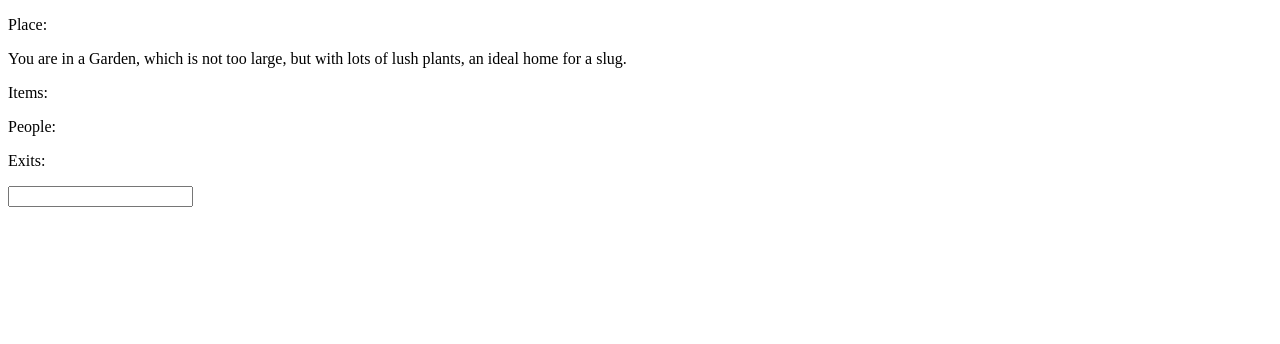
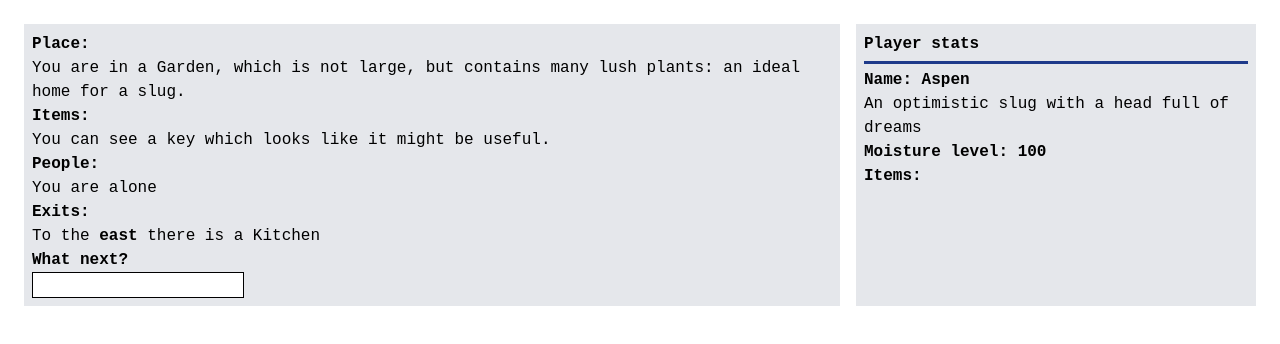
Before and after one commit to infinitemax/TDA-OOP-game, a website: page index.html in a window 1280 px wide. Drawn offline with nearby package versions, Linux system fonts and the light colour scheme.

Commit message:
add extra info on display, including player details

```diff
--- a/index.html
+++ b/index.html
@@ -4,23 +4,35 @@
     <meta charset="UTF-8">
     <meta name="viewport" content="width=device-width, initial-scale=1.0">
     <title>Document</title>
+    <script src="https://cdn.tailwindcss.com"></script>
+    <link rel="stylesheet" href="styles.css">
 </head>
 <body>
     <div>
 
-        <div id="gamearea">
-            <div id="details">
+        <div id="gamearea" class="grid gap-4 grid-cols-1 sm:grid-cols-12">
+            <div id="details" class="sm:col-span-8 bg-gray-200 p-2">
                 <div>
-                    <p>Place:</p>
+                    <p class="descriptionHeading">Place:</p>
                     <p id="placeDescription"></p>
-                    <p>Items:</p>
+                    <p class="descriptionHeading">Items:</p>
                     <p id="itemDescription"></p>
-                    <p>People:</p>
+                    <p class="descriptionHeading">People:</p>
                     <p id="characterDescription"></p>
-                    <p>Exits:</p>
+                    <p class="descriptionHeading">Exits:</p>
                     <p id="exitsDescription"></p>
-                    <input type="text" id="userText">
+                    <p class="descriptionHeading">What next?</p>
+                    <input type="text" id="userText" >
                 </div>
+            </div>
+            <div id="playerDetails" class="sm:col-span-4 bg-gray-200 p-2">
+                <p class="font-bold">Player stats</p>
+                <hr class="h-1 my-1  bg-blue-900">
+                <p class="descriptionHeading">Name: <span id="playerName"></span></p>
+                <p id="playerDescription" class=""></p>
+                <p class="descriptionHeading">Moisture level: <span id="playerMoisture"></span></p>
+                <p class="descriptionHeading">Items:</p>
+                <p id="playerItems"></p>
             </div>
         </div>
 
--- a/index.js
+++ b/index.js
@@ -1,14 +1,14 @@
-let time = new Date()
+let time = new Date();
 
-console.log(`we are online at ${time}!`)
+console.log(`we are online at ${time}!`);
 
 //#region THE PEOPLE
 
 // basic character class, containing properties that all characters need to have.
 class Character {
-  constructor(name, descripion, strength, wisdom) {
+  constructor(name, description, strength, wisdom) {
     this.name = name;
-    this.descripion = descripion;
+    this.description = description;
     this.strength = strength;
     this.wisdom = wisdom;
     this.isEnemy;
@@ -17,19 +17,69 @@ class Character {
 
 // the player of the game - a character with a health property, and an array for storing weapons.
 class Player extends Character {
-  constructor(name, descripion, strength, wisdom, currency) {
-    super(name, descripion, height, strength, wisdom);
-    this.health = 100;
+  constructor(name, description, strength, wisdom, currency) {
+    super(name, description, strength, wisdom);
+    this.moisture = 100;
     this.items = [];
     this.currency = currency;
     this.isEnemy = false;
   }
+
+
+  // methods
+
+  giveName() {
+    return this.name;
+  }
+
+  giveMoisture() {
+    return this.moisture.toString();
+  }
+
+  giveDescription() {
+    return this.description;
+  }
+
+  // giveItems() {
+  //   let itemList = "";
+  //   if (this.items.length < 2) {
+  //     itemList += this.items[0].name;
+  //   } else {
+  //     this.items.forEach(item => {
+
+  //     })
+  //   }
+  // }
+
+  populatePlayerDetails() {
+
+  // display name
+    const playerName = this.giveName();
+
+    document.getElementById("playerName").innerHTML = playerName;
+
+    // display moisture level
+    document.getElementById("playerMoisture").innerHTML = this.giveMoisture();
+
+    // display items
+    // TODO......
+
+    // display description
+    document.getElementById("playerDescription").innerHTML = this.giveDescription();
+  }
+
+  dryOut() {
+    this.moisture -= dryOutRate;
+    console.log(this.moisture)
+  }
+
+
 }
 
 // a class of enemies that we might meet
 class Enemy extends Character {
-  constructor(name, descripion, strength, wisdom, species, weapon) {
-    super(name, descripion, strength, wisdom);
+  constructor(name, description, strength, wisdom, species, weapon) {
+    super(name, description, strength, wisdom);
     this.isEnemy = true;
     this.species = species;
     this.weapon = weapon;
@@ -40,14 +90,14 @@ class Enemy extends Character {
 class Friend extends Character {
   constructor(
     name,
-    descripion,
+    description,
     strength,
     wisdom,
     species,
     itemToGive,
     knowledgeToGive
   ) {
-    super(name, descripion, strength, wisdom);
+    super(name, description, strength, wisdom);
     this.isEnemy = false;
     this.species = species;
     this.itemToGive = itemToGive;
@@ -55,10 +105,13 @@ class Friend extends Character {
   }
 }
 
+// create people
+
+const player = new Player("Aspen", "An optimistic slug with a head full of dreams", 10, 10, 10)
+
 //#endregion
 
 //#region THE PLACES AND THINGS
-
 
 class Place {
   constructor(name, description) {
@@ -74,77 +127,106 @@ class Place {
   }
 
   linkItem(item) {
-    this.linkedItems.push(item)
+    this.linkedItems.push(item);
   }
 
   describePlace() {
-    return `You are in a ${this.name}, which is ${this.description}.`
+    return `You are in a ${this.name}, which is ${this.description}.`;
   }
 
-  describeExits(place) {
-    console.log(this.linkedPlaces)
+  describeItems() {
+    if (this.linkedItems.length === 0) {
+      return "There appears to be nothing of value here.";
+    } else {
+      return `You can see a ${this.linkedItems[0].name} which looks like it might be useful.`;
+    }
   }
 
+  describeCharacters() {
+    if (Object.keys(this.linkedCharacters).length === 0) {
+      return `You are alone`;
+    } else {
+      return `The ${this.name} contains a .... who looks at you and says ....`;
+    }
+  }
 
+  describeExits() {
+    let exits = Object.keys(this.linkedPlaces);
+    let exitDescription = "";
+
+    exits.forEach((exit) => {
+      let placeFromExit = this.linkedPlaces[exit].name;
+      exitDescription += `<p>To the <strong>${exit}</strong> there is a ${placeFromExit}</p>`;
+    });
+
+    return exitDescription;
+  }
 
   // a command method that takes the player input and uses it to move() the player.
   command() {
     let command = "";
-    const directions = ["north", "south", "east", "west"]
+    const directions = ["north", "south", "east", "west"];
 
-    const userInput = document.getElementById("userText")
+    const userInput = document.getElementById("userText");
 
     userInput.addEventListener("keydown", (e) => {
       if (e.key === "Enter") {
-        command = userInput.value.toLowerCase()
-        console.log(command)
-        if (directions.includes(command)){
-          currentRoom = currentRoom.move(command)
+        command = userInput.value.toLowerCase();
+        console.log(command);
+        if (directions.includes(command)) {
+          currentRoom = currentRoom.move(command);
           currentRoom.populatePlaceDetails();
+          player.populatePlayerDetails();
           userInput.value = "";
         } else {
-          alert("Invalid command, please input 'north', 'south', 'east' or 'west'")
+          alert(
+            "Invalid command, please input 'north', 'south', 'east' or 'west'"
+          );
+          userInput.value = "";
         }
       }
-    })
+    });
   }
 
   // a move method, moves the player to a valid place, called by command() method.
   move(direction) {
-    if (this.linkedPlaces[direction]){
-      console.log("direction valid")
-      return this.linkedPlaces[direction]
+    if (this.linkedPlaces[direction]) {
+      console.log("direction valid");
+      player.dryOut();
+      return this.linkedPlaces[direction];
     } else {
-      alert("the way is blocked, try again")
-      return this
+      alert("the way is blocked, try again");
+      player.dryOut();
+      return this;
     }
+
   }
 
   // a method to populate the html, based on the current room
   populatePlaceDetails() {
     // describe the place
-    const placeDetails = "<p>" + this.describePlace() + "</p>"
+    const placeDetails = "<p>" + this.describePlace() + "</p>";
 
     document.getElementById("placeDescription").innerHTML = placeDetails;
 
     //describe the items
 
+    const itemDetails = "<p>" + this.describeItems() + "</p>";
 
+    document.getElementById("itemDescription").innerHTML = itemDetails;
 
+    // describe the characters
 
-    // character speaks:
-    // check if linked characters obj is empty!
-    // if it is, say the room is empty
-    // if not, the character says something.
-    let characterMessage = "";
+    const characterDetails = "<p>" + this.describeCharacters() + "</p>";
 
-    if (Object.keys(this.linkedCharacters).length === 0) {
-      characterMessage = `The ${this.name} is empty`
-    } else {
-      characterMessage = `The ${this.name} contains a .... who looks at you and says ....`
-    }
+    document.getElementById("characterDescription").innerHTML =
+      characterDetails;
 
+    // describe the exits
 
+    const exitDetails = this.describeExits();
+
+    document.getElementById("exitsDescription").innerHTML = exitDetails;
   }
 }
 
@@ -159,7 +241,7 @@ class OutsidePlace extends Place {
   }
 
   get weather() {
-    return this._weather
+    return this._weather;
   }
 }
 
@@ -169,20 +251,36 @@ class SecretPlace extends Place {
   }
 }
 
-
-
 //make some places
 
-const garden = new OutsidePlace("Garden", "not too large, but with lots of lush plants, an ideal home for a slug", "A fine rain is falling")
+const garden = new OutsidePlace(
+  "Garden",
+  "not large, but contains many lush plants: an ideal home for a slug",
+  "A fine rain is falling"
+);
 
 // garden.weather = "sunshine" ====== this is how we use the setter method to change the weather.
 
-const kitchen = new Place("Kitchen", "reasonablt tidy, with plenty of nooks to explore")
-const hallway = new Place("Hallway", "brightly lit, painted white, and with a wobbly wooden floor")
-const staircase = new Place("Staircase", "steep and long, covered with a rough carpet made of some kind of plant fibre")
-const diningRoom = new Place("Dining Room", "long, with blue walls, a dining set, more than a few cobwebs")
-const livingRoom = new Place("Living Room", "dark blue, with a tired looking sofa")
-
+const kitchen = new Place(
+  "Kitchen",
+  "reasonably tidy, with plenty of nooks to explore"
+);
+const hallway = new Place(
+  "Hallway",
+  "brightly lit, painted white, with a wobbly wooden floor"
+);
+const staircase = new Place(
+  "Staircase",
+  "steep and long, covered with a rough carpet made of some kind of plant fibre"
+);
+const diningRoom = new Place(
+  "Dining Room",
+  "long, with blue walls, a dining set, more than a few cobwebs"
+);
+const livingRoom = new Place(
+  "Living Room",
+  "dark blue, with a tired looking sofa"
+);
 
 // link the places
 
@@ -199,38 +297,39 @@ livingRoom.linkPlace("north", diningRoom);
 
 //#endregion
 
-
 //#region THE ITEMS
 
 class Item {
-  constructor(name, power){
+  constructor(name, effect) {
     this.name = name;
-    this.powers = power;
+    this.effect = effect;
   }
 }
 
 // make some items
 
-const key = new Item ("key", "unlocking")
-
+const key = new Item("key", "unlocking");
+const salt = new Item("sparkling substance", "fatal")
 
 // link the items
 garden.linkItem(key);
+kitchen.linkItem(salt);
 
 
 //#endregion
 
-
-
 // PLAYING THE GAME
 
 let currentRoom = garden;
+let dryOutRate = 5;
 
 const startGame = () => {
+  // populate the screen
   currentRoom.populatePlaceDetails();
+  player.populatePlayerDetails();
 
-  currentRoom.command()
 
-}
+  currentRoom.command();
+};
 
-startGame()
+startGame();
--- /dev/null
+++ b/styles.css
@@ -0,0 +1,19 @@
+body {
+    font-family: 'Courier New', Courier, monospace;
+    padding: 1.5rem
+}
+
+p {
+    margin-bottom: .75rem;
+}
+
+input {
+    border-width: 1px;
+    border-color: black;
+    caret-color: black;
+    caret-shape: block;
+}
+
+.descriptionHeading {
+    font-weight: 700;
+}
```
